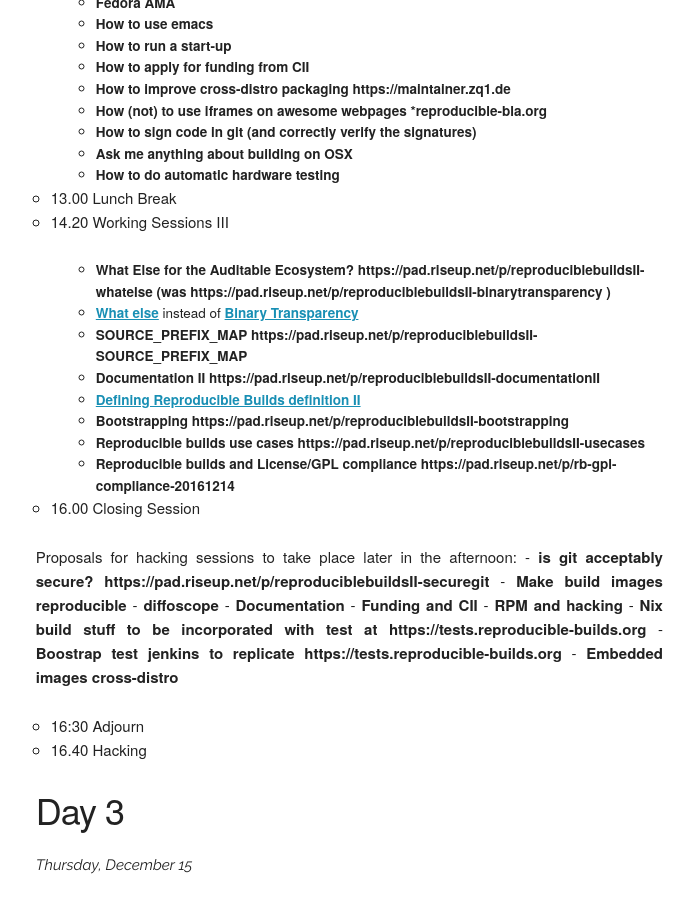
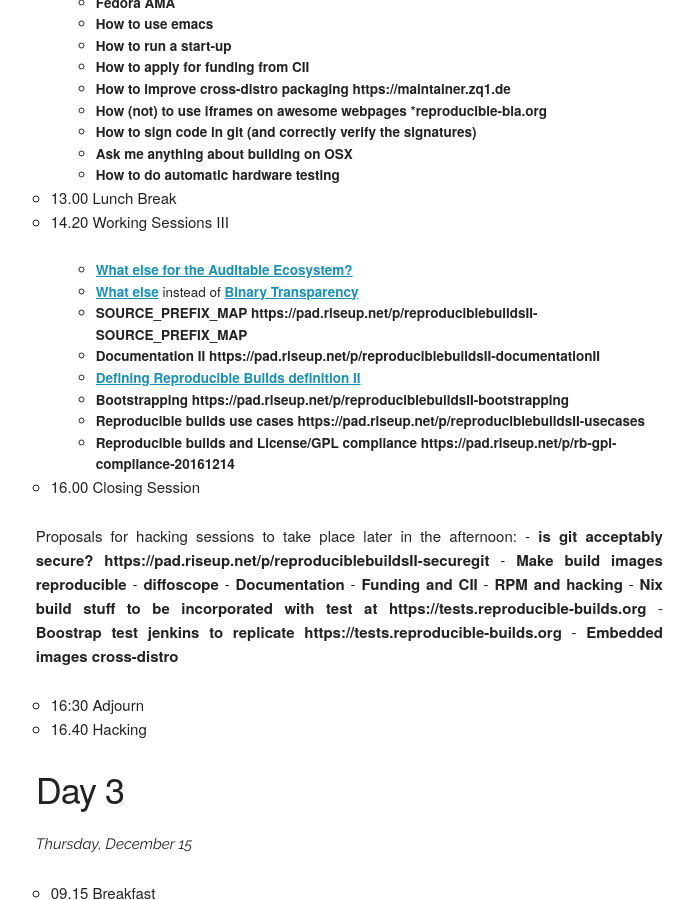
Before and after one commit to prototypefund/reproducible-website, a Jekyll site: the page built from _events/berlin2016/agenda.md, in a window 1280 px wide and 900 px high, scrolled down 1765 px. Shown: the whole window, without its empty margins (457-1151 px from the left). Built offline with Jekyll 4.4.1, drawn with Linux system fonts in a browser that asks for light colours; some web fonts are replaced.

Commit message:
berlin2016: whatelse formatting
Signed-off-by: Holger Levsen <holger@layer-acht.org>

```diff
--- a/_events/berlin2016/agenda.md
+++ b/_events/berlin2016/agenda.md
@@ -90,7 +90,7 @@
 *    13.00 Lunch Break
 *    14.20 Working Sessions III
 
-     -   **What Else for the Auditable Ecosystem? https://pad.riseup.net/p/reproduciblebuildsII-whatelse (was https://pad.riseup.net/p/reproduciblebuildsII-binarytransparency )**
+     -   **[What else for the Auditable Ecosystem?]({{ "/events/berlin2016/whatelse/" | prepend: site.baseurl }})**
      -   **[What else]({{ "/events/berlin2016/whatelse/" | prepend: site.baseurl }})** instead of **[Binary Transparency]({{ "/events/berlin2016/binarytransparency/" | prepend: site.baseurl }})**
      -   **SOURCE_PREFIX_MAP https://pad.riseup.net/p/reproduciblebuildsII-SOURCE_PREFIX_MAP**
      -   **Documentation II https://pad.riseup.net/p/reproduciblebuildsII-documentationII**
```
